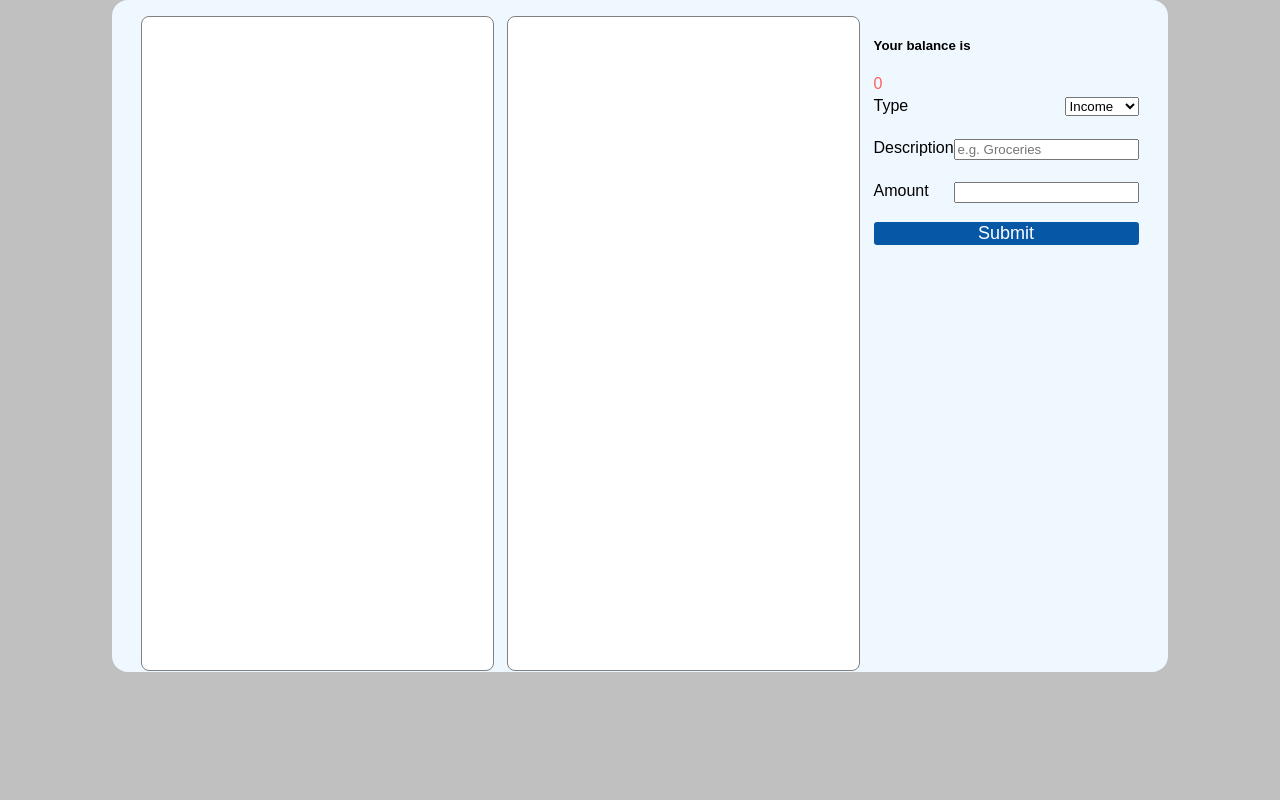
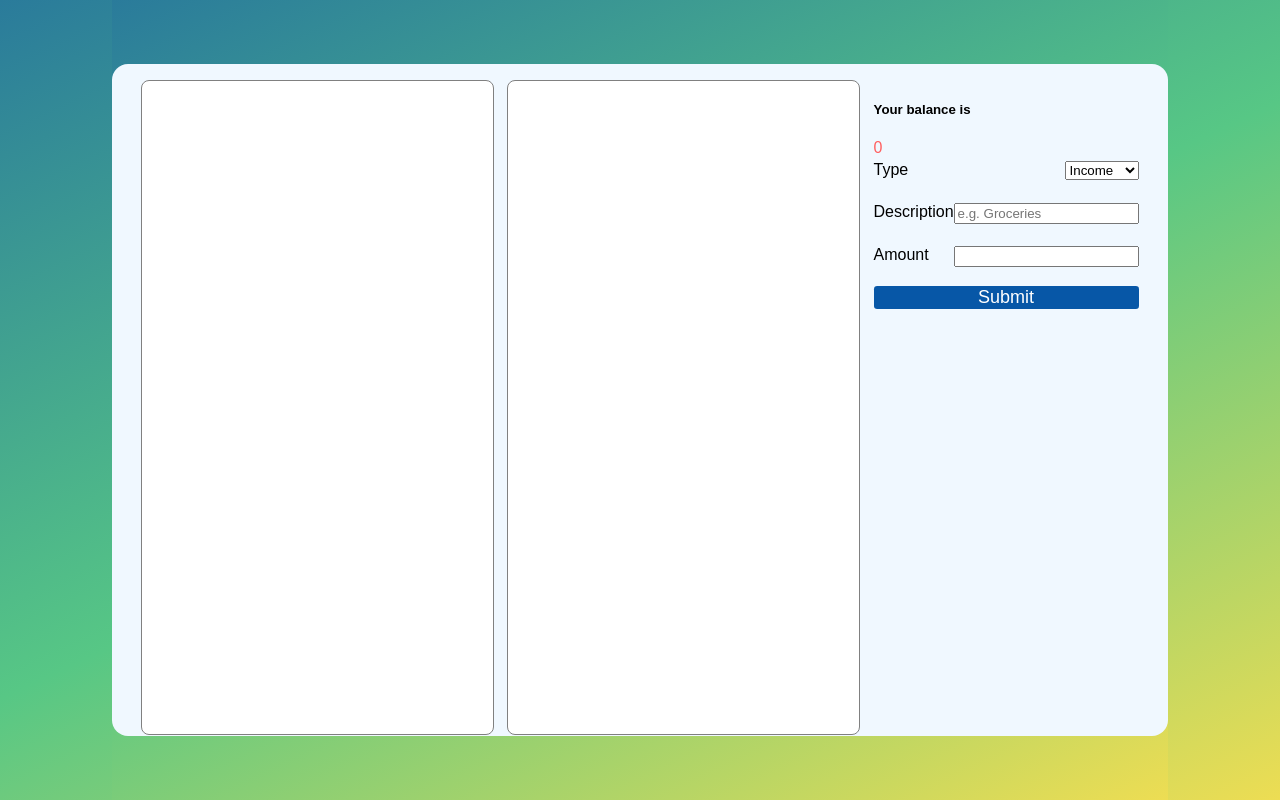
Before and after one commit to AAdewunmi/Budget-Manager-App, a website built with Parcel: page index.html in a window 1280 px wide. Built offline with nearby package versions, Linux system fonts and the light colour scheme.

Commit message:
style: center main app container in viewport using flex align-items

```diff
--- a/styles.css
+++ b/styles.css
@@ -1,11 +1,14 @@
 /* Base layout reset and centering for the page */
-body{
+body,html{
     margin: 0;
     padding: 0;
+    height: 100vh;
     font-family: Arial, sans-serif;
-    background-color: rgb(192, 192, 192);
+    background: #2A7B9B;
+    background: linear-gradient(155deg, rgba(42, 123, 155, 1) 0%, rgba(87, 199, 133, 1) 50%, rgba(237, 221, 83, 1) 100%);
     display: flex;
     justify-content: center;
+    align-items: center;
 }
 
 /* Container styling for the budget manager app */
```
